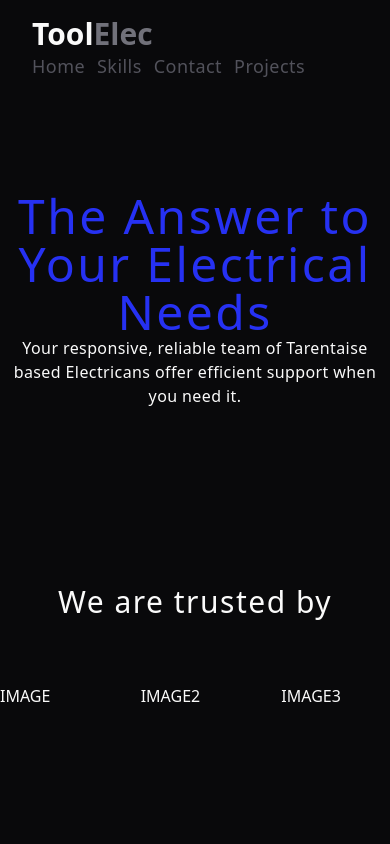
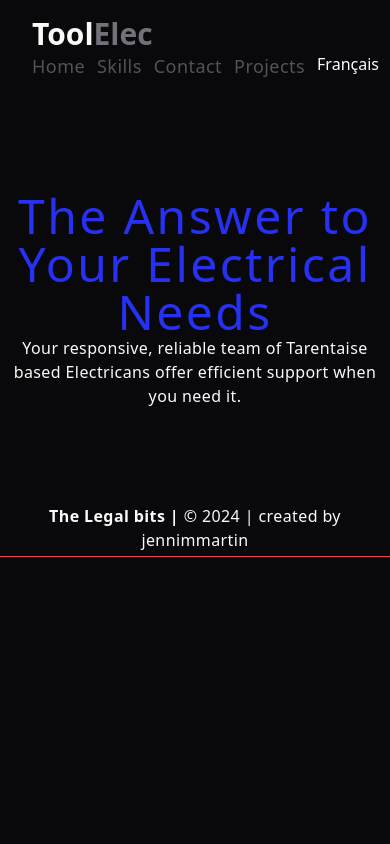
Before and after one commit to jennimmartin/tool-elec, a React (Vite) app: page /uk in a window 390 px wide. Shown: the top 844 px of the page. Built offline with nearby package versions, Linux system fonts and the light colour scheme.

Commit message:
adding router

```diff
--- a/package.json
+++ b/package.json
@@ -14,7 +14,8 @@
     "react": "^18.2.0",
     "react-dom": "^18.2.0",
     "react-icon": "^1.0.0",
-    "react-icons": "^5.0.1"
+    "react-icons": "^5.0.1",
+    "react-router-dom": "^6.26.1"
   },
   "devDependencies": {
     "@types/react": "^18.2.43",
--- a/src/App.jsx
+++ b/src/App.jsx
@@ -1,18 +1,18 @@
-import Trust from "./Components/Trust";
-import Footer from "./Components/Footer";
-import Hero from "./Components/Hero";
-import Navbar from "./Components/Navbar";
-import Projects from "./Components/Projects";
+import { HomeFr, HomeUk } from "./Pages";
+
+import { createBrowserRouter, RouterProvider } from "react-router-dom";
+
+const router = createBrowserRouter([
+  {
+    path: "/",
+    element: <HomeFr />,
+  },
+  {
+    path: "/uk",
+    element: <HomeUk />,
+  },
+]);
 
 export default function App() {
-  return (
-    <>
-      <Navbar />
-      <Hero />
-      <Trust />
-      <Projects />
-      <Trust />
-      <Footer />
-    </>
-  );
+  return <RouterProvider router={router} />;
 }
--- /dev/null
+++ b/src/Components/HeroFr.jsx
@@ -0,0 +1,25 @@
+import heroImg from "../assets/hero.svg";
+
+const Hero = () => {
+  return (
+    <div className="bg-zinc-950 py-24">
+      <article className="hidden md:block">
+        <img
+          src={heroImg}
+          alt="Tool Elec Logo"
+          className="mx-auto h-80 lg:h-96 "
+        />
+      </article>
+      <article>
+        <h2 className="text-5xl tracking-wider text-[#2631F3] text-center">
+          En Tarentaise, la solution à vos beson électriques
+        </h2>
+        <h3 className="text-5-xl tracking-wide text-zinc-50 text-center">
+          Une équipe d'électricien efficace et réactive qui vous offre une
+          response rapide quand vous en avex besoin
+        </h3>
+      </article>
+    </div>
+  );
+};
+export default Hero;
--- /dev/null
+++ b/src/Components/NavBarUk.jsx
@@ -0,0 +1,32 @@
+import { links } from "../data";
+import { Link } from "react-router-dom";
+
+const NavbarUk = () => {
+  return (
+    <nav className="bg-zinc-950">
+      <div className="mx-auto max-w-7xl px-8 py-4 flex flex-col sm:flex-row sm:gap-x-16 sm:items-center sm:py-8">
+        <h2 className="text-3xl font-bold text-zinc-50">
+          Tool<span className="text-zinc-500">Elec</span>
+        </h2>
+        <div className="flex gap-x-3 text-zinc-600">
+          {links.map((link) => {
+            const { id, href, text } = link;
+            return (
+              <a
+                key={id}
+                href={href}
+                className="capitalize text-lg tracking-wide hover:text-zinc-50 duration-300"
+              >
+                {text}
+              </a>
+            );
+          })}
+          <Link to="/" className="text-white">
+            Français
+          </Link>
+        </div>
+      </div>
+    </nav>
+  );
+};
+export default NavbarUk;
--- a/src/Components/Navbar.jsx
+++ b/src/Components/NavbarFr.jsx
@@ -1,4 +1,5 @@
-import { links } from "../data";
+import { Frlinks } from "../data";
+import { Link } from "react-router-dom";
 
 const Navbar = () => {
   return (
@@ -8,7 +9,7 @@ const Navbar = () => {
           Tool<span className="text-zinc-500">Elec</span>
         </h2>
         <div className="flex gap-x-3 text-zinc-600">
-          {links.map((link) => {
+          {Frlinks.map((link) => {
             const { id, href, text } = link;
             return (
               <a
@@ -21,6 +22,9 @@ const Navbar = () => {
             );
           })}
         </div>
+        <Link to="/uk" className="text-white">
+          English
+        </Link>
       </div>
     </nav>
   );
--- a/src/Components/Trust.jsx
+++ b/src/Components/Trust.jsx
@@ -5,7 +5,7 @@ import { TrustCard } from "./TrustCard";
 const Trust = () => {
   return (
     <section className="py-20 align-center">
-      <SectionTitle text="We are trusted by" />
+      <SectionTitle text="We're trusted by" />
       <div className="py-16 grid gap-8 md:grid-col-2 lg: grid-cols-3">
         {trust.map((trust) => {
           return <TrustCard key={trust.id} {...trust} />;
--- /dev/null
+++ b/src/Pages/HomeFr.jsx
@@ -0,0 +1,15 @@
+import Trust from "../Components/Trust";
+
+import HeroFr from "../Components/HeroFr";
+import NavbarFr from "../Components/NavbarFr";
+import Projects from "../Components/Projects";
+
+const HomeFr = () => {
+  return (
+    <>
+      <NavbarFr />
+      <HeroFr />
+    </>
+  );
+};
+export default HomeFr;
--- /dev/null
+++ b/src/Pages/HomeUk.jsx
@@ -0,0 +1,19 @@
+import Trust from "../Components/Trust";
+import Footer from "../Components/Footer";
+
+import Projects from "../Components/Projects";
+
+import HeroUk from "../Components/HeroUk";
+import NavBarUk from "../Components/NavBarUk";
+
+const HomeUk = () => {
+  return (
+    <>
+      <NavBarUk />
+      <HeroUk />
+
+      <Footer />
+    </>
+  );
+};
+export default HomeUk;
--- /dev/null
+++ b/src/Pages/index.js
@@ -0,0 +1,2 @@
+export { default as HomeFr } from "./HomeFr";
+export { default as HomeUk } from "./HomeUk";
--- a/src/data.jsx
+++ b/src/data.jsx
@@ -1,6 +1,13 @@
 import { nanoid } from "nanoid";
 
 export const links = [
+  { id: nanoid(), href: "#home", text: "home" },
+  { id: nanoid(), href: "#skills", text: "skills" },
+  { id: nanoid(), href: "#contact", text: "contact" },
+  { id: nanoid(), href: "#projects", text: "projects" },
+];
+
+export const Frlinks = [
   { id: nanoid(), href: "#home", text: "home" },
   { id: nanoid(), href: "#skills", text: "skills" },
   { id: nanoid(), href: "#contact", text: "contact" },
@@ -18,7 +25,7 @@ export const projects = [
     id: nanoid(),
     img: "https://images.pexels.com/photos/5663011/pexels-photo-5663011.jpeg",
     title: "General Electrical Issues",
-    text: "We have the skills, whatever the problem, to quickly and safety resolve it",
+    text: "We have the skills, whatever the problem, to quickly and safety resolve it.  Available 24/7.",
   },
   {
     id: nanoid(),
```
Also changed, not shown: src/Components/HeroUk.jsx (renamed from src/Components/Hero.jsx), 1 other file (tests, documents, lock files or other folders).
